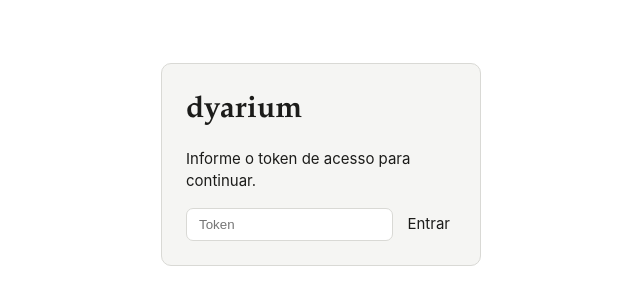
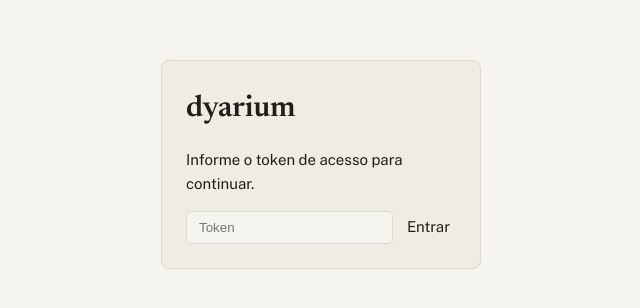
Before and after one commit to jose-guilherme93/dyarium, a React (Vite) app in the folder web/: page / in a window 1280 px wide. Shown: the part 236-544 px from the top of the page, without its empty margins (319-959 px from the left). Built offline with nearby package versions, Linux system fonts and the light colour scheme; what @blocknote/core, @blocknote/react would draw is missing.

Commit message:
feat(web): identidade visual "tinta e papel"
Fontes embutidas Newsreader (titulos) e Public Sans (corpo), offline em
web/public/fonts, e novos tokens: papel neutro quente com um unico acento
azul-tinta e tema escuro proprio.

```diff
--- a/web/src/index.css
+++ b/web/src/index.css
@@ -1,32 +1,70 @@
+/* dyarium - identidade "Tinta e papel".
+   Neutro quente de papel com um unico acento azul-tinta. Titulos em Newsreader,
+   interface e corpo em Public Sans. Sem gradientes, sem emoji. */
+
+@font-face {
+  font-family: "Newsreader";
+  src: url("/fonts/newsreader.woff2") format("woff2");
+  font-weight: 400 700;
+  font-style: normal;
+  font-display: swap;
+}
+
+@font-face {
+  font-family: "Public Sans";
+  src: url("/fonts/public-sans.woff2") format("woff2");
+  font-weight: 400 700;
+  font-style: normal;
+  font-display: swap;
+}
+
 :root {
   color-scheme: light dark;
-  --color-bg: #ffffff;
-  --color-surface: #f5f5f3;
-  --color-surface-2: #ececea;
-  --color-border: #d9d9d5;
-  --color-text: #1c1c1a;
-  --color-muted: #6b6b66;
-  --color-accent: #3a5a40;
-  --color-accent-soft: #e4ece2;
-  --color-danger: #b3261e;
-  --font-sans: "Inter", system-ui, -apple-system, "Segoe UI", Roboto, sans-serif;
-  --font-serif: "Iowan Old Style", "Palatino Linotype", Georgia, serif;
+
+  --paper: #f6f4ef;
+  --paper-2: #efece4;
+  --paper-3: #e7e2d7;
+  --ink: #211e1a;
+  --ink-soft: #6b655c;
+  --line: #ded8cc;
+  --accent: #2c4a63;
+  --accent-soft: #e3e9ee;
+  --danger: #9c3b2e;
+
+  /* Nomes usados nos estilos existentes. */
+  --color-bg: var(--paper);
+  --color-surface: var(--paper-2);
+  --color-surface-2: var(--paper-3);
+  --color-border: var(--line);
+  --color-text: var(--ink);
+  --color-muted: var(--ink-soft);
+  --color-accent: var(--accent);
+  --color-accent-soft: var(--accent-soft);
+  --color-danger: var(--danger);
+
+  --font-serif: "Newsreader", "Iowan Old Style", "Palatino Linotype", Palatino, Georgia, serif;
+  --font-sans: "Public Sans", system-ui, -apple-system, "Segoe UI", Roboto, sans-serif;
+  --font-mono: ui-monospace, "SFMono-Regular", Menlo, Consolas, monospace;
+
   --space: 4px;
-  --radius: 10px;
-  --radius-sm: 7px;
+  --radius: 8px;
+  --radius-sm: 5px;
+
+  /* Linha de leitura confortavel para a coluna do documento. */
+  --measure: 68ch;
 }
 
 @media (prefers-color-scheme: dark) {
   :root {
-    --color-bg: #141417;
-    --color-surface: #1c1c21;
-    --color-surface-2: #232329;
-    --color-border: #303038;
-    --color-text: #ececea;
-    --color-muted: #9a9a92;
-    --color-accent: #8fae7f;
-    --color-accent-soft: #26302a;
-    --color-danger: #f0736a;
+    --paper: #14161a;
+    --paper-2: #1c1f24;
+    --paper-3: #272d36;
+    --ink: #eceae3;
+    --ink-soft: #b7bcc4;
+    --line: #363c45;
+    --accent: #9cc0e8;
+    --accent-soft: #2b3f55;
+    --danger: #ee8a7c;
   }
 }
 
@@ -46,7 +84,17 @@ body {
   color: var(--color-text);
   font-family: var(--font-sans);
   font-size: 15px;
-  line-height: 1.5;
+  line-height: 1.6;
+  -webkit-font-smoothing: antialiased;
+}
+
+h1,
+h2,
+h3,
+h4 {
+  font-family: var(--font-serif);
+  font-weight: 600;
+  letter-spacing: -0.005em;
 }
 
 button {
```
Also changed, not shown: web/public/fonts/newsreader.woff2 (added), web/public/fonts/public-sans.woff2 (added).
